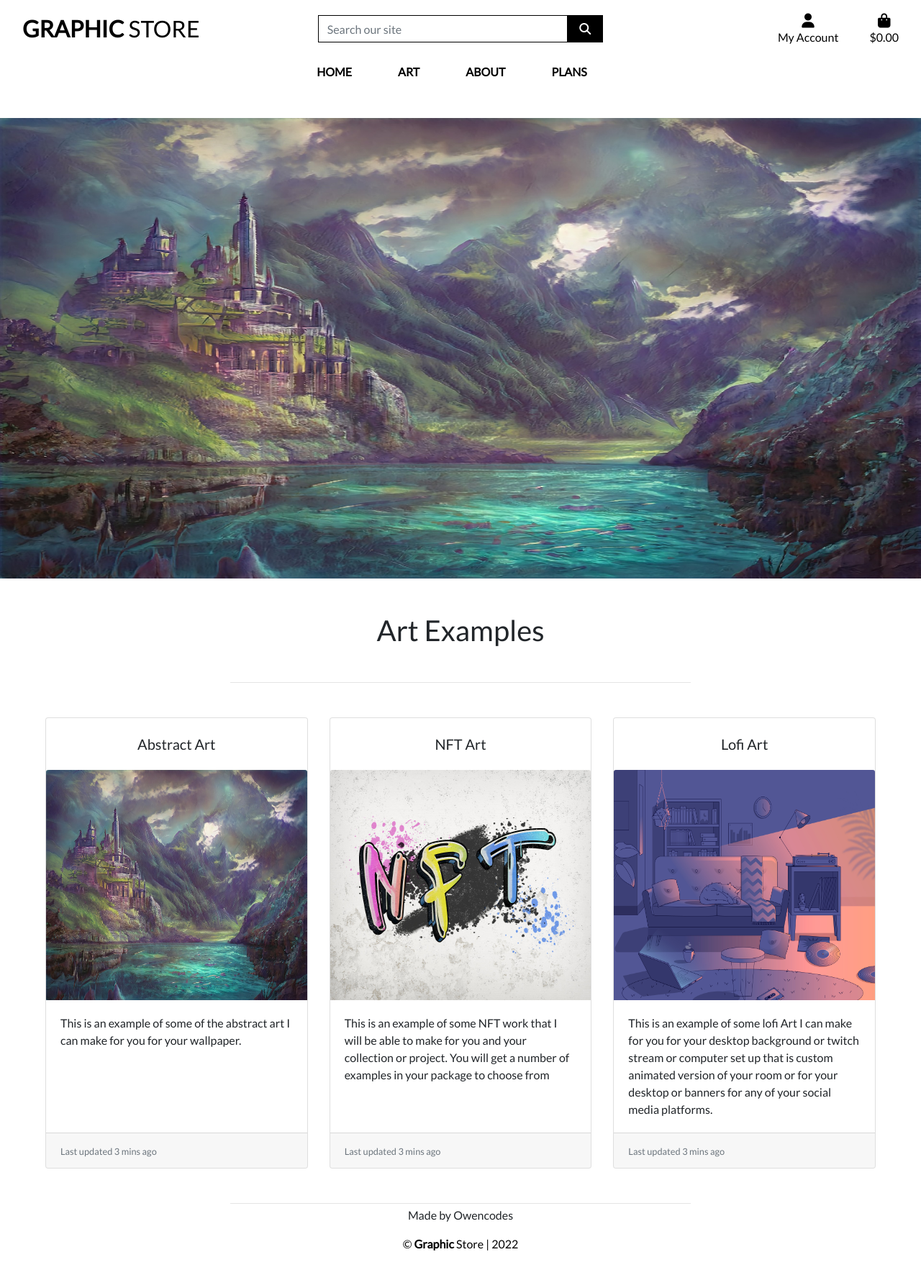
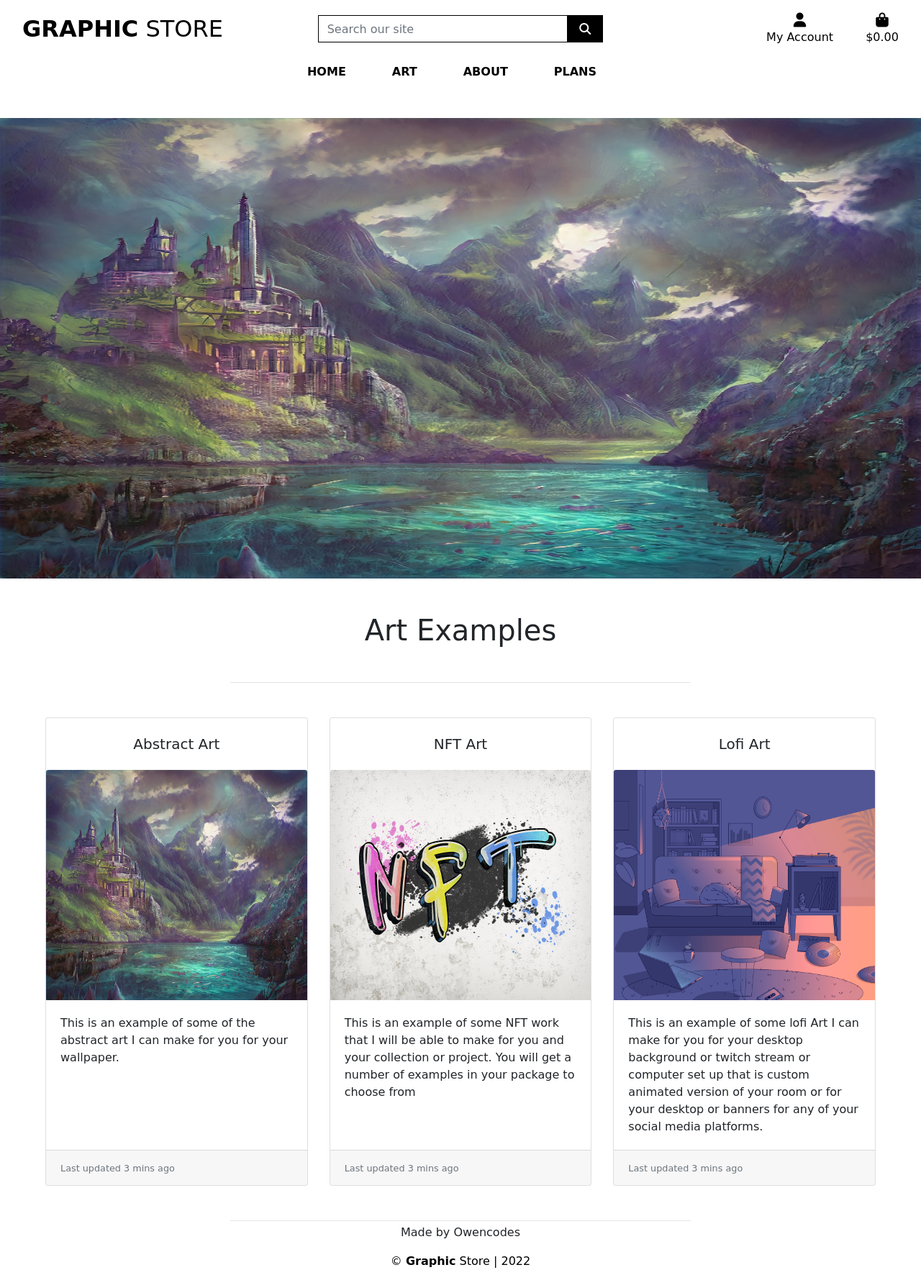
Before and after one commit to Code-Institute-Submissions/p5-graphicstore, a Django app: page / in a window 1280 px wide. Shown: the whole page at 72% size. Before the commit the page ends 1738 px from the top, so only its background shows below. Run offline with Django 3.2, Linux system fonts and the light colour scheme; some libraries are stand-ins or nearby versions.

Commit message:
changed font family to cursive

```diff
--- a/static/css/style.css
+++ b/static/css/style.css
@@ -3,7 +3,7 @@ html {
 }
 
 body {
-    font-family: 'Lato';
+    font-family: cursive;
 }
 
 .carousel-item {
```
